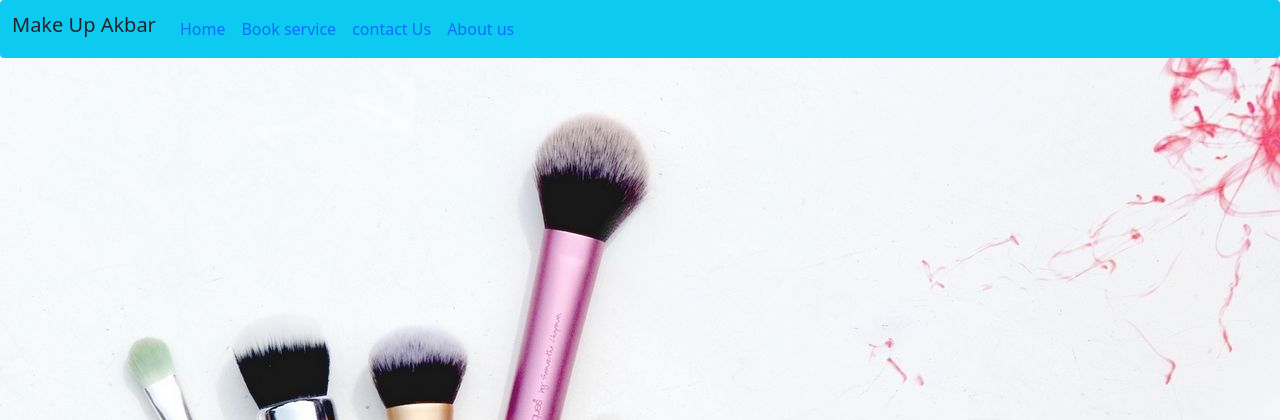
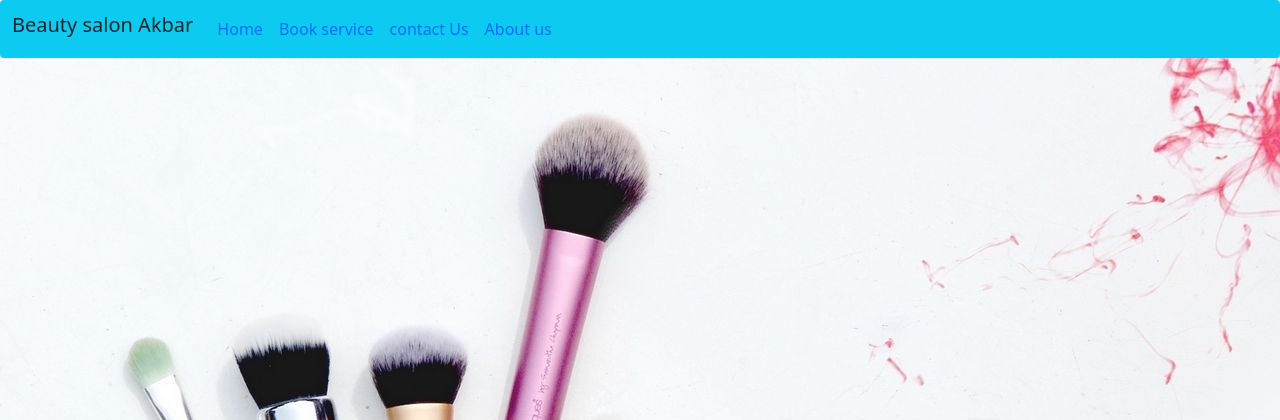
Before and after one commit to MohammadNasimi/makeup_project, a Django app: page / in a window 1280 px wide. Shown: the top 420 px of the page. Run offline with Django 4.2, Linux system fonts and the light colour scheme.

Commit message:
change name to beauty salon

```diff
--- a/templates/base/base.html
+++ b/templates/base/base.html
@@ -9,7 +9,7 @@
 <body>
 <nav class="navbar navbar-expand-sm navbar-dark bg-dark">
     <div class="container-fluid">
-        <h1 class="navbar-brand">Make Up</h1>
+        <h1 class="navbar-brand">Beauty salon </h1>
         <div class="collapse navbar-collapse" id="mynavbar">
             <ul class="navbar-nav me-auto">
                 <li class="nav-item">
--- a/templates/landing/base.html
+++ b/templates/landing/base.html
@@ -15,7 +15,7 @@
 <body>
 <nav class="navbar navbar-expand-sm navbar-theme-primary bg-info rounded">
     <div class="container-fluid">
-        <h1 class="navbar-brand text-dark">Make Up Akbar</h1>
+        <h1 class="navbar-brand text-dark">Beauty salon  Akbar</h1>
         <div class="collapse navbar-collapse" id="mynavbar">
             <ul class="navbar-nav me-auto">
                 <li class="nav-item">
```
